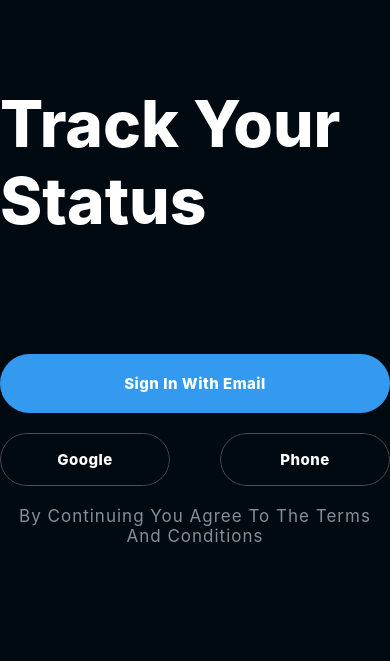
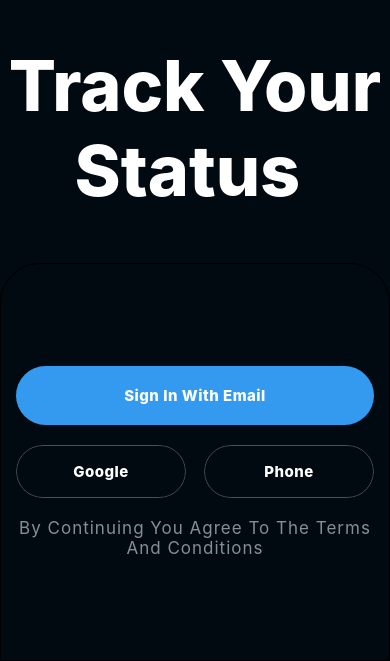
Before and after one commit to varun-raana/Track-Your-Status-APP, a React Native app: screen /Reports in a window 390 px wide. Shown: the part 183-844 px from the top of the page. Built offline with nearby package versions, Linux system fonts and the light colour scheme.

Commit message:
new commit

```diff
--- a/components/homePage/HomePageContent.js
+++ b/components/homePage/HomePageContent.js
@@ -36,7 +36,7 @@ const HomePageContent = () => {
         listTab={listTab}
         setStatusFilter={setStatusFilter}
       />
-      <ScrollView style={styles.innerContainer}>
+      <ScrollView contentContainerStyle={styles.innerContainer}>
         <View style={{ flex: 1 }}>{listData}</View>
       </ScrollView>
     </View>
--- a/components/homePage/overviews/ActionPendingContainer.js
+++ b/components/homePage/overviews/ActionPendingContainer.js
@@ -36,6 +36,8 @@ const ActionPendingContainer = () => {
             </View>
             <ImageList />
           </View>
+          <Text style={styles.descText}>2 new</Text>
+          <Text style={styles.infoText}>from lawyer</Text>
           <View style={styles.percentContainer}>
             <View style={styles.percentageMargin}>
               <PercentBar
@@ -43,7 +45,7 @@ const ActionPendingContainer = () => {
               />
             </View>
             <ActionPendingStat style={{ backgroundColor: "darkorange" }}>
-              14/17
+              14/24
             </ActionPendingStat>
           </View>
         </Card>
@@ -56,30 +58,36 @@ const ActionPendingContainer = () => {
             </View>
             <ImageList />
           </View>
-          <Text style={styles.descText}>5 new</Text>
-          <Text style={styles.infoText}>from you</Text>
+          <Text style={styles.descText}>9 new</Text>
+          <Text style={styles.infoText}>harvy team</Text>
           <View style={styles.percentContainer}>
             <View style={styles.percentageMargin}>
-              <PercentBar style={{ backgroundColor: "green", width: "60%" }} />
+              <PercentBar style={{ backgroundColor: "green", width: "6%" }} />
             </View>
             <ActionPendingStat style={{ backgroundColor: "green" }}>
-              6/10
+              6/24
             </ActionPendingStat>
           </View>
         </Card>
         <Card style={styles.newCard}>
           <View style={styles.container}>
             <View style={[styles.iconsBox, { backgroundColor: "brown" }]}>
-              <Ionicons name="albums" color={"white"} size={24} />
+              <Ionicons
+                name="notifications-outline"
+                color={"white"}
+                size={24}
+              />
             </View>
             <ImageList />
           </View>
+          <Text style={styles.descText}>5 new</Text>
+          <Text style={styles.infoText}>company</Text>
           <View style={styles.percentContainer}>
             <View style={styles.percentageMargin}>
               <PercentBar style={{ backgroundColor: "brown", width: "4%" }} />
             </View>
             <ActionPendingStat style={{ backgroundColor: "brown" }}>
-              4/14
+              4/24
             </ActionPendingStat>
           </View>
         </Card>
--- a/components/homePage/overviews/OverViewProgress.js
+++ b/components/homePage/overviews/OverViewProgress.js
@@ -1,5 +1,6 @@
-import { Dimensions, StyleSheet, Text, View } from "react-native";
+import { Dimensions, Pressable, StyleSheet, Text, View } from "react-native";
 import { fontWeights, letterSpacing } from "../../../assets/utilities";
+import { useNavigation } from "@react-navigation/native";
 
 import Card from "../../../UI/Card";
 import ImageList from "../../ImageList";
@@ -8,8 +9,10 @@ import Reports from "./Reports";
 import Title from "../../../UI/Title";
 
 const OverViewProgress = () => {
+  // const navigation = useNavigation();
   return (
     <>
+      <Pressable>
         <Card style={styles.newCard}>
           <View style={styles.container}>
             <View style={{ flex: 1 }}>
@@ -23,6 +26,7 @@ const OverViewProgress = () => {
             <PercentBar style={{ width: "76%" }} />
           </View>
         </Card>
+      </Pressable>
       <Reports />
     </>
   );
--- a/components/homePage/overviews/Reports.js
+++ b/components/homePage/overviews/Reports.js
@@ -1,4 +1,5 @@
 import { StyleSheet, View, Dimensions } from "react-native";
+
 import ActionPendingStat from "../../../UI/ActionPendingStat";
 import Title from "../../../UI/Title";
 import ActionPendingContainer from "./ActionPendingContainer";
@@ -27,6 +28,7 @@ const styles = StyleSheet.create({
   },
   text: {
     fontSize: Dimensions.get("window").width < 380 ? 14 : 23,
+    paddingLeft: 10,
   },
   actionPendingReportButton: {
     backgroundColor: "#d9480f",
--- a/screens/Login.js
+++ b/screens/Login.js
@@ -1,5 +1,6 @@
 import { SafeAreaView, StyleSheet, View } from "react-native";
-import { Colors, fonts } from "../assets/utilities";
+
+import { Colors } from "../assets/utilities";
 import LoginContainer from "../components/LoginContainer";
 import Title from "../UI/Title";
 
@@ -7,7 +8,7 @@ const Login = ({ navigation }) => {
   return (
     <SafeAreaView style={styles.screen}>
       <View style={styles.title}>
-        <Title>track your status </Title>
+        <Title style={styles.text}>track your status </Title>
       </View>
       <View style={styles.login}>
         <LoginContainer onPress={() => navigation.navigate("Home")} />
@@ -19,17 +20,25 @@ const Login = ({ navigation }) => {
 export default Login;
 
 const styles = StyleSheet.create({
-  screen: { flex: 1, padding: 10 },
+  screen: { flex: 1, justifyContent: "center" },
   title: {
     flex: 1,
     justifyContent: "flex-end",
+    paddingBottom: 50,
   },
   text: {
-    fontSize: fonts.mini,
+    fontSize: 70,
     color: Colors.Main,
+    textAlign: "center",
   },
   login: {
     flex: 1,
     justifyContent: "center",
+    paddingHorizontal: 15,
+    borderWidth: 0.3,
+    shadowColor: "#000",
+    borderTopStartRadius: 40,
+    borderTopEndRadius: 40,
+    elevation: 1,
   },
 });
```
Also changed, not shown: App.js (+33 -0 lines), screens/FileProgressPage.js (added, +14 -0 lines). Lines whose indentation alone changed are shown as unchanged.
